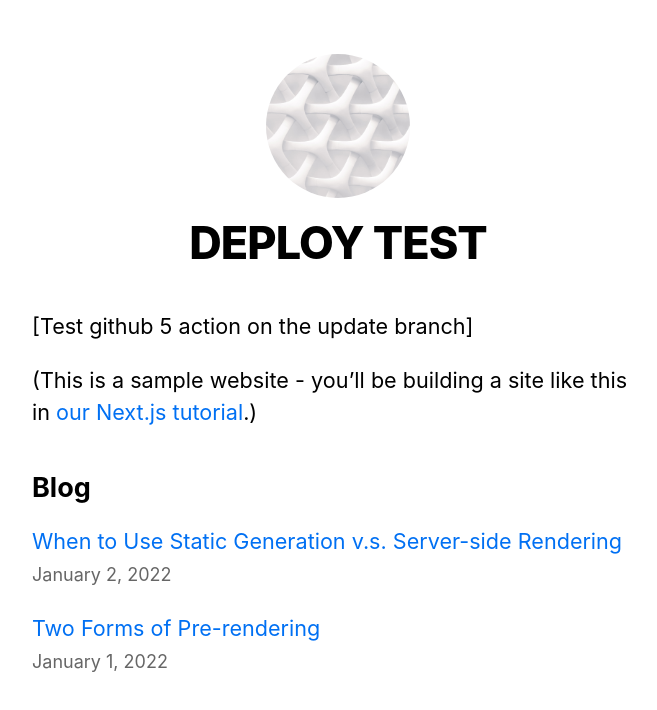
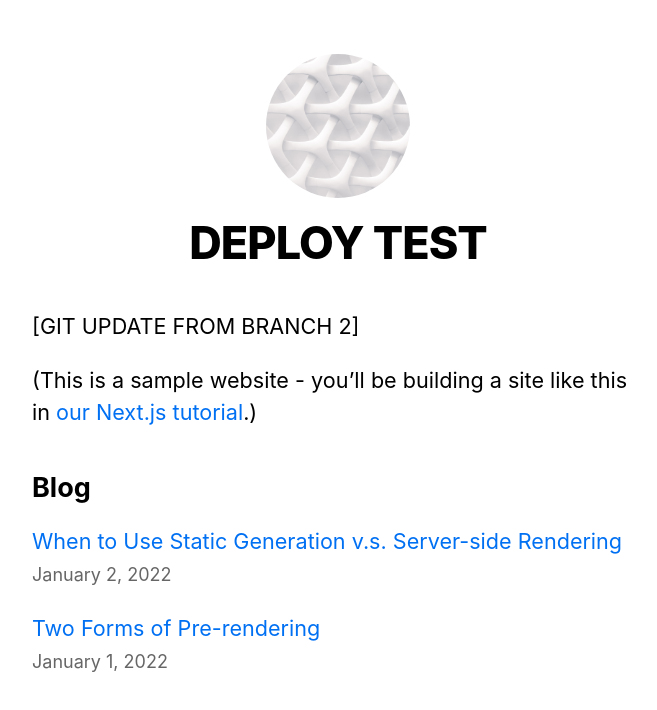
Before and after one commit to VONUHAU/nextjs-deploy-test, a Next.js app: page / in a window 1280 px wide. Shown: the top 710 px of the page, without its empty margins (302-959 px from the left). Built offline with nearby package versions, Linux system fonts and the light colour scheme.

Commit message:
update from barnch 2

```diff
--- a/pages/index.js
+++ b/pages/index.js
@@ -12,7 +12,7 @@ export default function Home({ allPostsData }) {
         <title>{siteTitle}</title>
       </Head>
       <section className={utilStyles.headingMd}>
-        <p>[Test github 5 action on the update branch]</p>
+        <p>[GIT UPDATE FROM BRANCH 2]</p>
         <p>
           (This is a sample website - you’ll be building a site like this in{" "}
           <a href="https://nextjs.org/learn">our Next.js tutorial</a>.)
```
